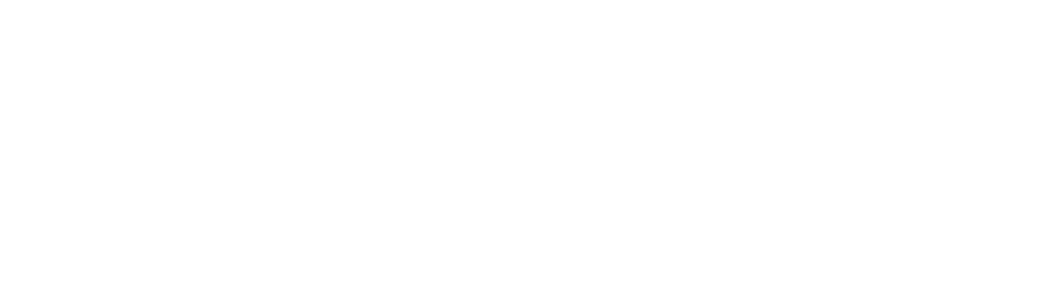
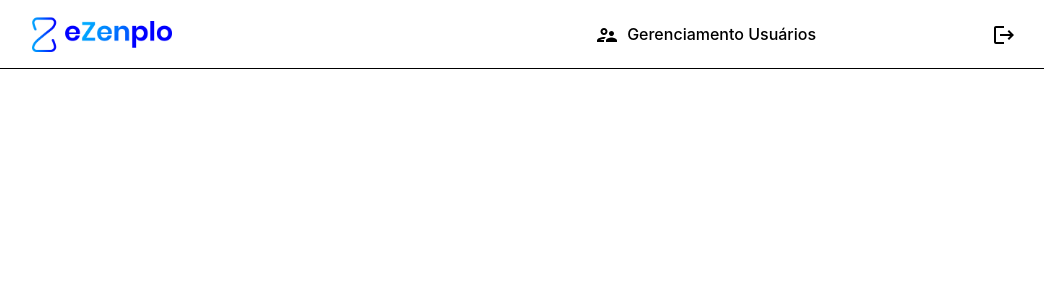
Before and after one commit to Dashboard-eZenplo/frontend, a React (Vite) app: page / in a window 1280 px wide. Before the commit this address had no page. Shown: the top 300 px of the page, without its empty margins (144-1188 px from the left). Built offline with nearby package versions, Linux system fonts and the light colour scheme.

Commit message:
add blank page to render header

```diff
--- a/src/Router.tsx
+++ b/src/Router.tsx
@@ -1,11 +1,13 @@
 import { BrowserRouter, Route, Routes } from 'react-router-dom';
 import RegistrationPage from './pages/registration/RegistrationPage';
 import LoginPage from './pages/login/LoginPage';
+import HomePage from './pages/home/HomePage';
 
 export default function Router() {
   return (
     <BrowserRouter>
       <Routes>
+        <Route path="/" element={<HomePage />} />
         <Route path="/cadastro" element={<RegistrationPage />} />
         <Route path="/login" element={<LoginPage />} />
       </Routes>
--- /dev/null
+++ b/src/pages/home/HomePage.tsx
@@ -0,0 +1,12 @@
+import Header from '../../components/Header';
+import { defaultHeaderOptions } from '../../config/HeaderOptions';
+
+function HomePage() {
+  return (
+    <div>
+      <Header headerOptions={defaultHeaderOptions.userManagement} />
+    </div>
+  );
+}
+
+export default HomePage;
```
